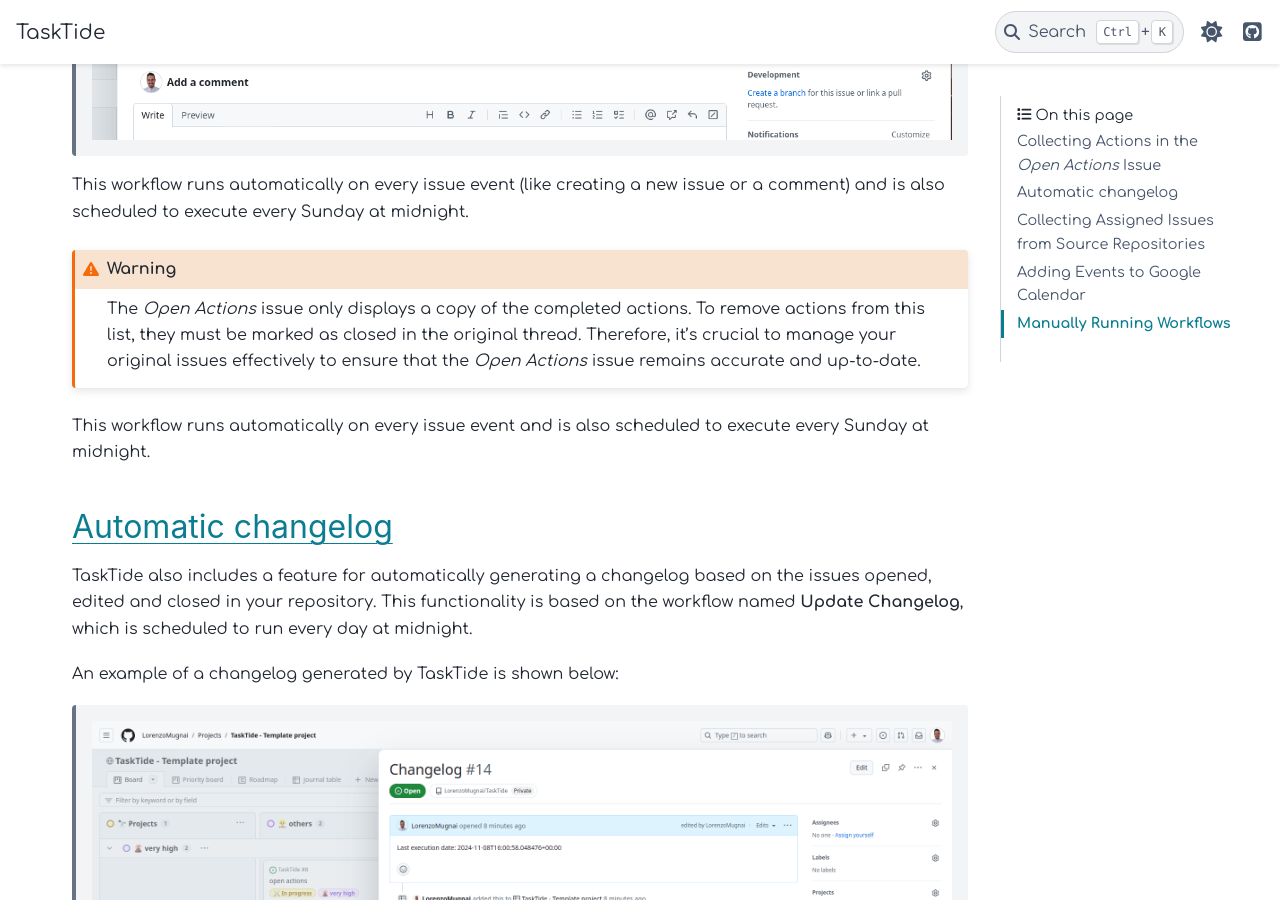
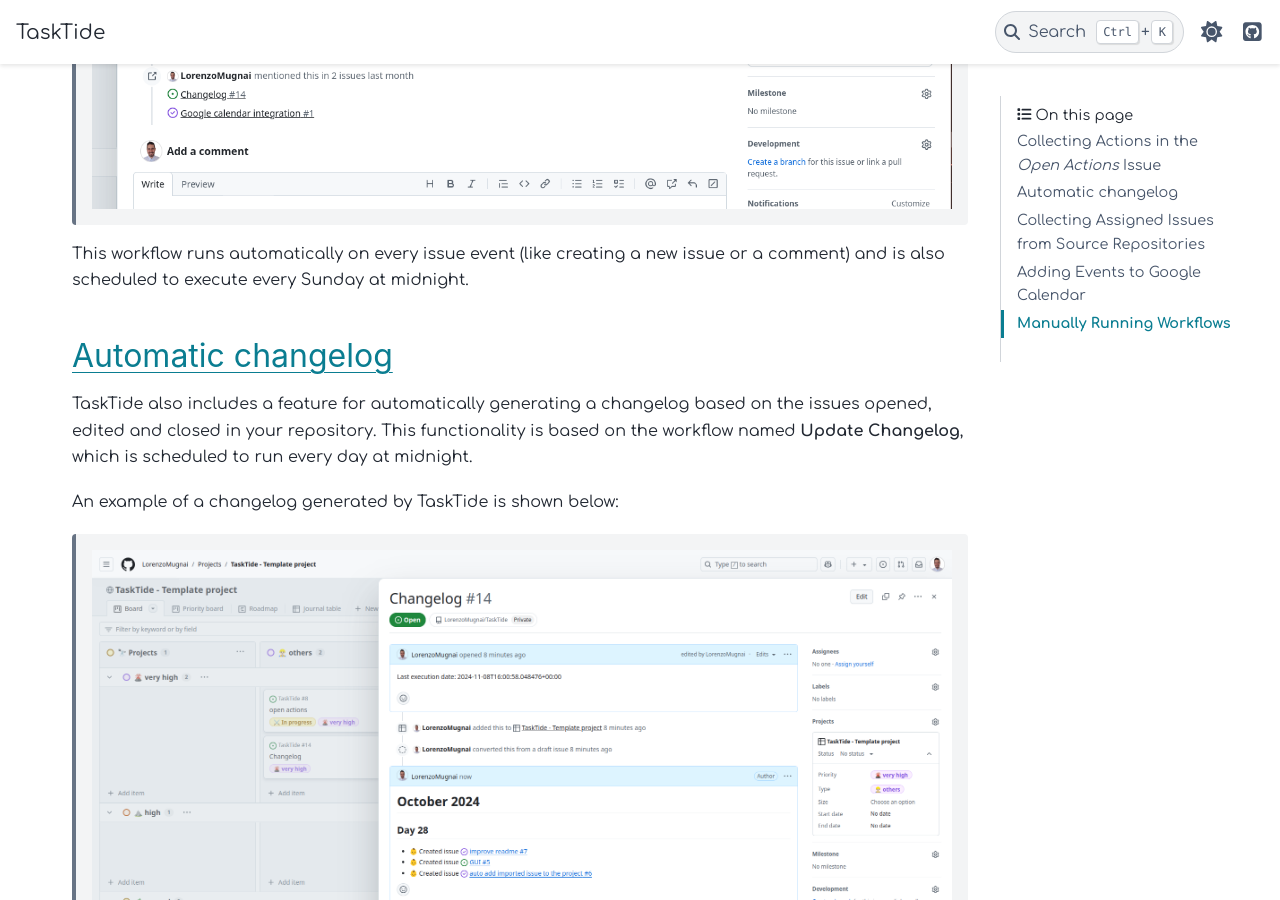
Before and after one commit to mug-n-ai/TaskTide-documentation, a Sphinx documentation site: the page built from docs/actions_guide.rst, in a window 1280 px wide and 900 px high, scrolled down 2750 px. Built offline with Sphinx 7.4.7 and the PyData theme 0.15.4, drawn with Linux system fonts in a browser that asks for light colours; some of the changed text lies outside the part shown.

```diff
--- a/docs/actions_guide.rst
+++ b/docs/actions_guide.rst
@@ -72,12 +73,6 @@ and the collected actions in the `Open Actions` issue:
 
 
 This workflow runs automatically on every issue event (like creating a new issue or a comment) and is also scheduled to execute every Sunday at midnight.
-
-
-.. warning::
-    The `Open Actions` issue only displays a copy of the completed actions. To remove actions from this list, they must be marked as closed in the original thread. Therefore, it's crucial to manage your original issues effectively to ensure that the `Open Actions` issue remains accurate and up-to-date.
-
-This workflow runs automatically on every issue event and is also scheduled to execute every Sunday at midnight.
 
 Automatic changelog
 ------------------------------------------------
```
Also changed, not shown: other parts of docs/actions_guide.rst (+1 -0 lines), README.md (+4 -1 lines).
